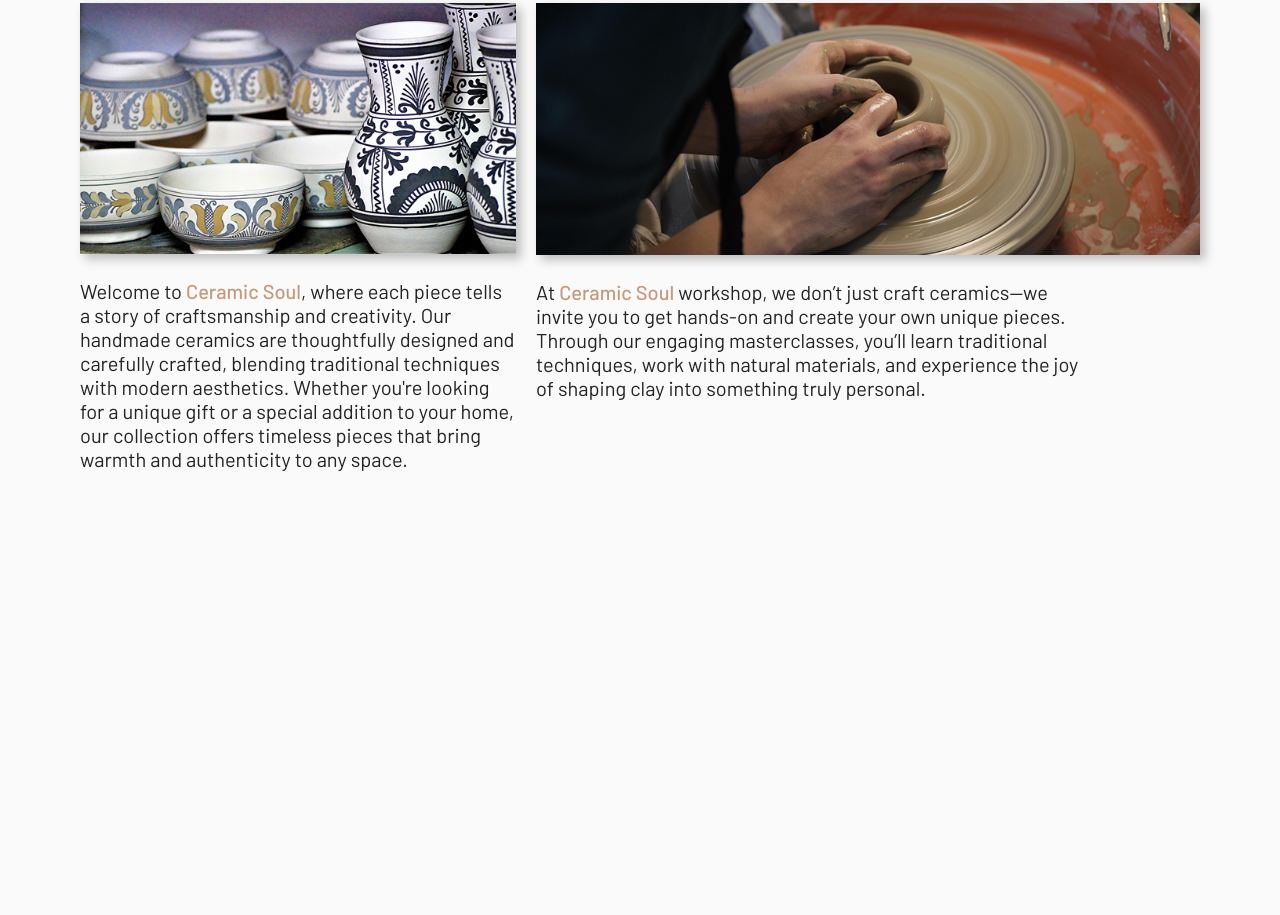
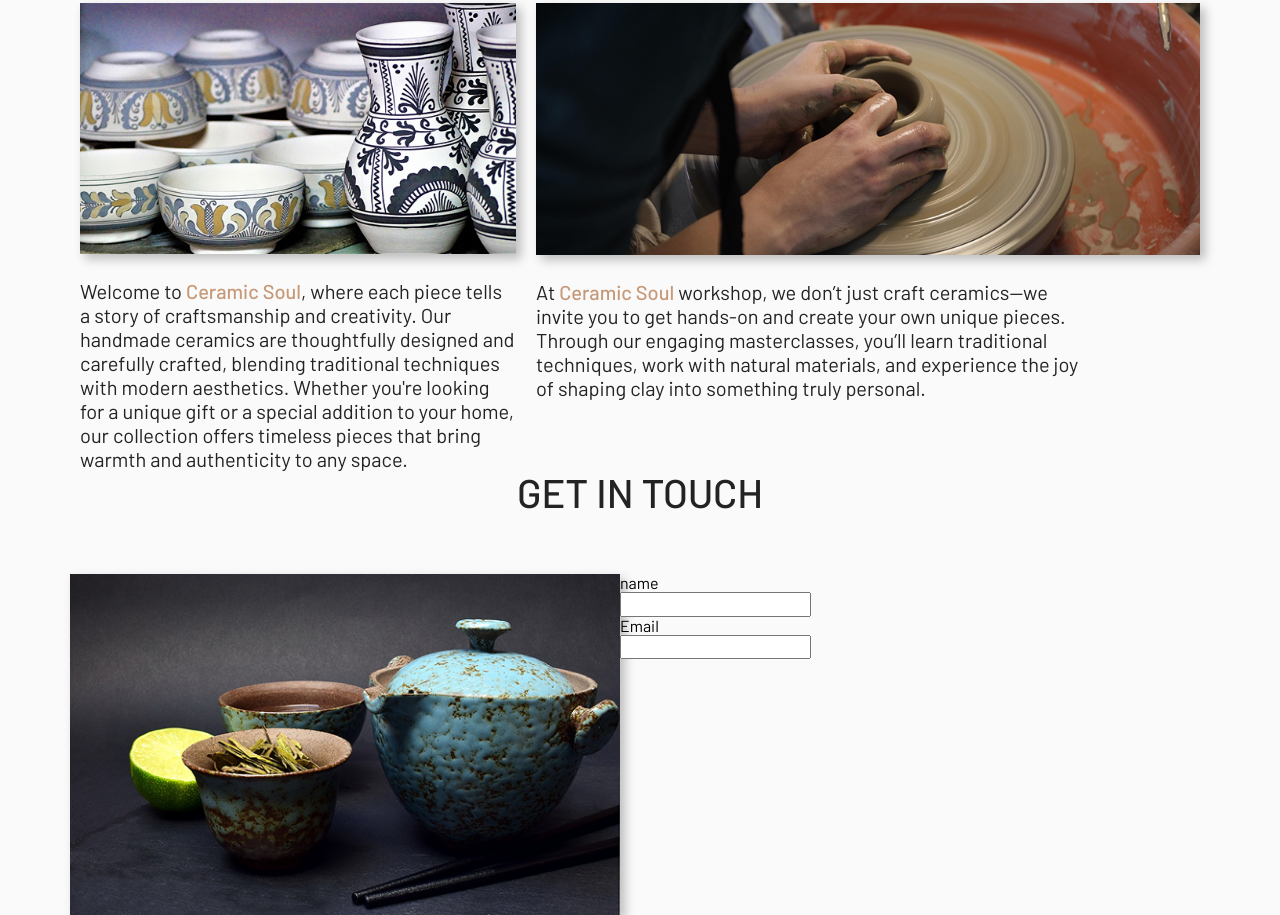
Before and after one commit to BMike903/Ceramic_soul, a website built with Vite: page index.html in a window 1280 px wide. Shown: the part 902-1817 px from the top of the page. Before the commit the page ends 1373 px from the top, so only its background shows below. Built offline with nearby package versions, Linux system fonts and the light colour scheme.

Commit message:
basic for get in touch section

```diff
--- a/index.html
+++ b/index.html
@@ -96,6 +96,25 @@
         </div>
       </div>
     </section>
+
+    <section class="GIT">
+      <div class="container">
+        <h2 class="title-h2">get in touch</h2>
+        <div class="GIT__wrapper pure-g">
+          <img
+            src="src/img/form/tea.jpg"
+            alt="tea"
+            class="GIT__img pure-u-1 pure-u-xl-1-2 pure-u-xxl-2-5"
+          />
+          <div class="GIT__form pure-u-1 pure-u-xl-1-2 pure-u-xxl-3-5">
+            <p>name</p>
+            <input type="text" />
+            <p>Email</p>
+            <input />
+          </div>
+        </div>
+      </div>
+    </section>
     <script type="module" src="/src/js/script.js"></script>
   </body>
 </html>
--- /dev/null
+++ b/src/sass/blocks/git.scss
@@ -0,0 +1,20 @@
+.GIT {
+  &__wrapper {
+    margin-top: 60px;
+  }
+  &__img {
+    display: none;
+  }
+}
+
+@media screen and (min-width: 1200px) {
+  .GIT {
+    &__img {
+      display: block;
+      width: 550px;
+      height: 341px;
+      object-fit: cover;
+      box-shadow: 5px 5px 10px rgba(0, 0, 0, 0.25);
+    }
+  }
+}
--- a/src/sass/style.scss
+++ b/src/sass/style.scss
@@ -11,3 +11,4 @@
 @use "/src/sass/blocks/promo.scss";
 @use "/src/sass/blocks/header.scss";
 @use "/src/sass/blocks/activities.scss";
+@use "/src/sass/blocks/git.scss";
```
